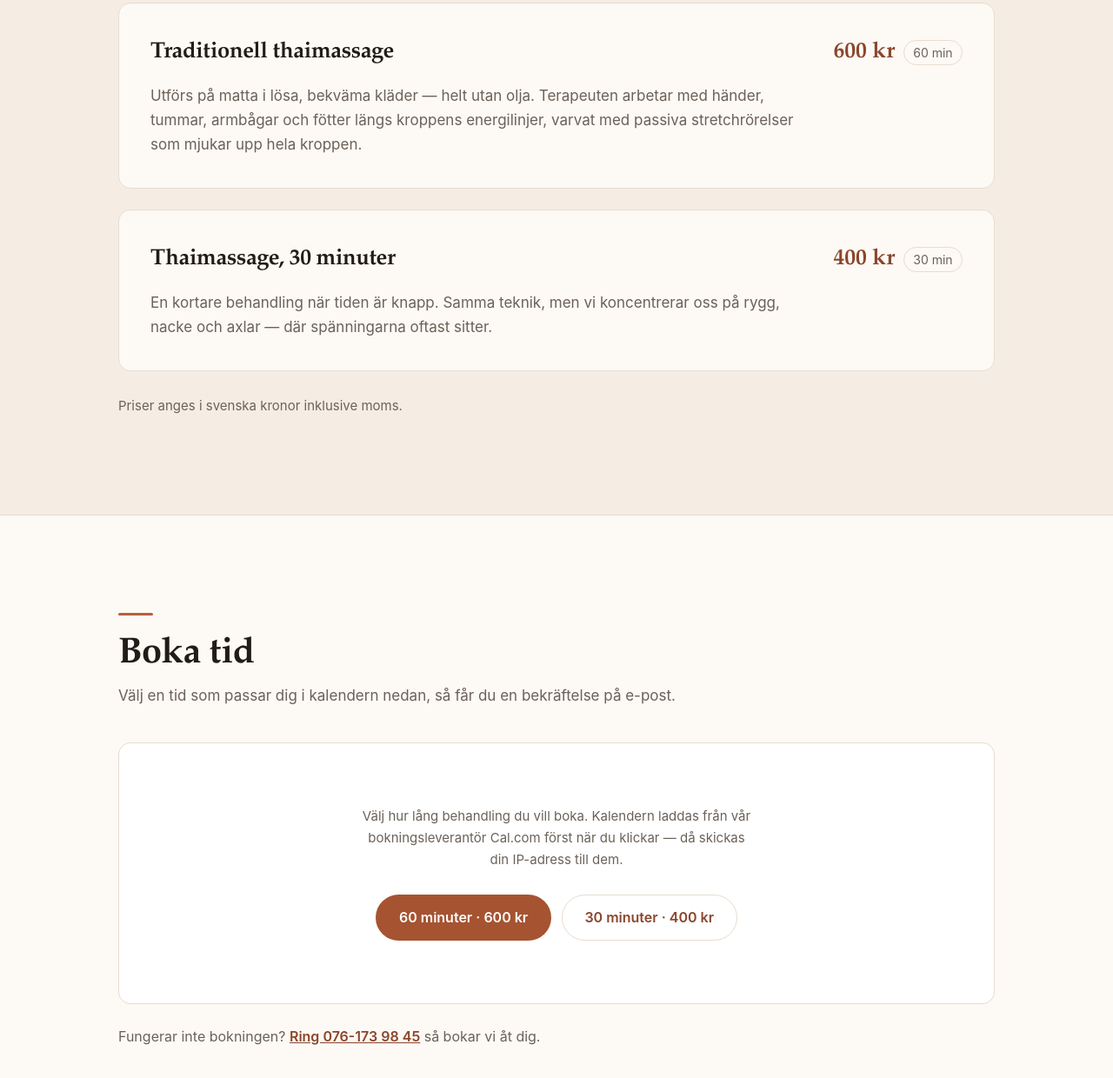
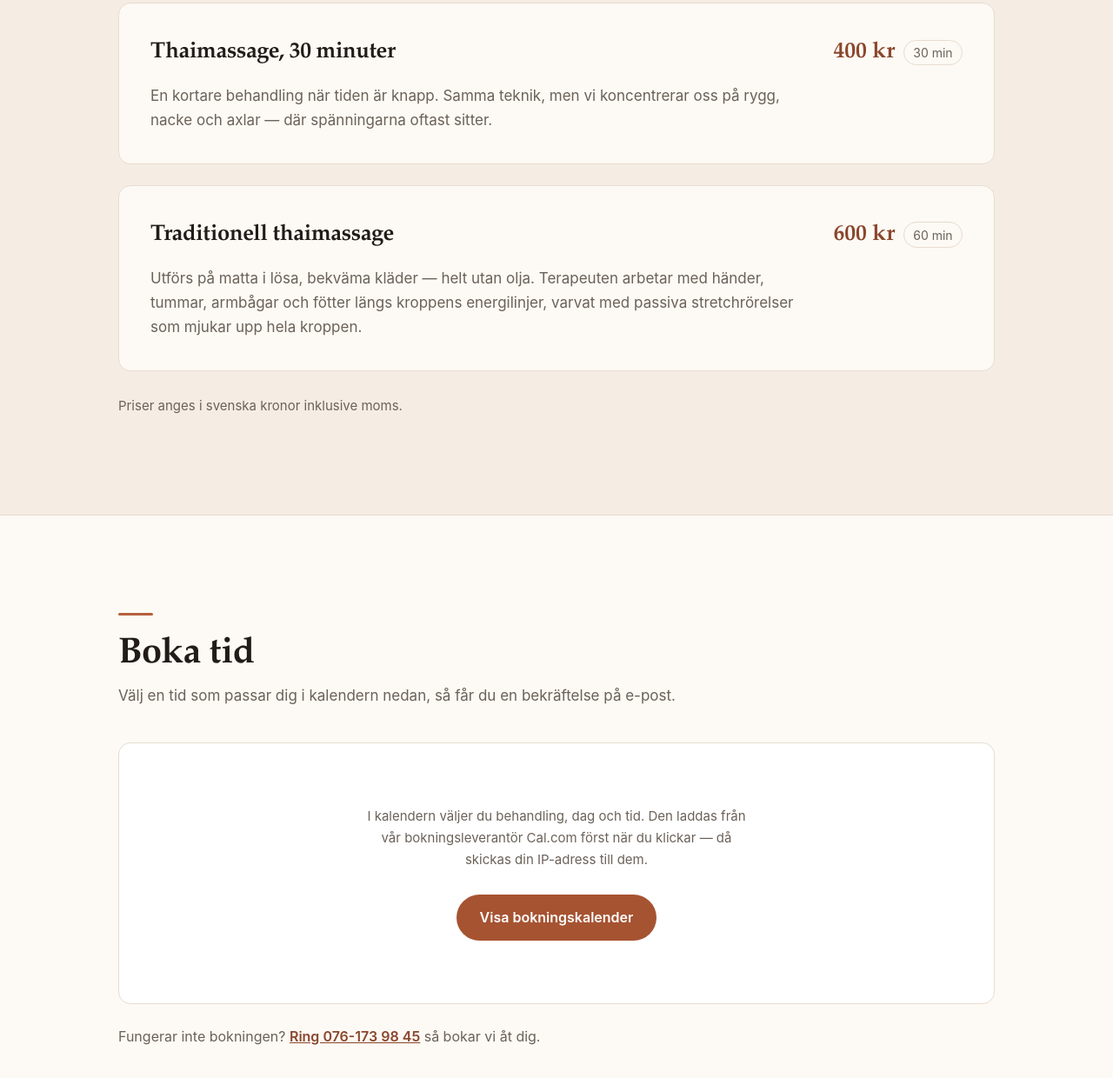
Before and after one commit to peraakesson-cloud/cananga-wellness, a plain HTML site: page index.html in a window 1280 px wide. Shown: the part 1048-2288 px from the top of the page at 87% size. Drawn offline with Linux system fonts and the light colour scheme.

Commit message:
Boka: en knapp till kalendern, 30 min först i behandlingslistan
Bokningen visar återigen Cal.coms inbäddade kalender, men med en enda
knapp. Kalendern pekar på hela Cal.com-sidan så att besökaren väljer
längd där inne i stället för på två knappar här.

Behandlingslistan visar nu 30 minuter före 60 minuter.

Co-Authored-By: Claude Opus 5 (1M context) <noreply@anthropic.com>

```diff
--- a/index.html
+++ b/index.html
@@ -100,6 +100,21 @@
         <!-- EN BEHANDLING = ETT <li>-BLOCK. Kopiera hela blocket for att lagga till fler. -->
         <li class="treatment">
           <div class="treatment__head">
+            <h3 class="treatment__name">Thaimassage, 30 minuter</h3>
+            <p class="treatment__price">
+              <span class="treatment__amount">400&nbsp;kr</span>
+              <span class="treatment__time">30 min</span>
+            </p>
+          </div>
+          <p class="treatment__desc">
+            En kortare behandling när tiden är knapp. Samma teknik, men vi
+            koncentrerar oss på rygg, nacke och axlar — där spänningarna
+            oftast sitter.
+          </p>
+        </li>
+
+        <li class="treatment">
+          <div class="treatment__head">
             <h3 class="treatment__name">Traditionell thaimassage</h3>
             <p class="treatment__price">
               <span class="treatment__amount">600&nbsp;kr</span>
@@ -111,21 +126,6 @@
             arbetar med händer, tummar, armbågar och fötter längs kroppens
             energilinjer, varvat med passiva stretchrörelser som mjukar upp
             hela kroppen.
-          </p>
-        </li>
-
-        <li class="treatment">
-          <div class="treatment__head">
-            <h3 class="treatment__name">Thaimassage, 30 minuter</h3>
-            <p class="treatment__price">
-              <span class="treatment__amount">400&nbsp;kr</span>
-              <span class="treatment__time">30 min</span>
-            </p>
-          </div>
-          <p class="treatment__desc">
-            En kortare behandling när tiden är knapp. Samma teknik, men vi
-            koncentrerar oss på rygg, nacke och axlar — där spänningarna
-            oftast sitter.
           </p>
         </li>
         <!-- SLUT PÅ BEHANDLINGSBLOCK -->
@@ -189,8 +189,7 @@
              Ta bort en genom att radera raden. Knapparna på sidan
              byggs automatiskt utifrån den här listan. */
           var CAL_EVENTS = [
-            { label: "60 minuter", price: "600 kr", link: "per-mikael-akesson-vjsgfw/60min", namespace: "60min" },
-            { label: "30 minuter", price: "400 kr", link: "per-mikael-akesson-vjsgfw/30min", namespace: "30min" }
+            { label: "Visa bokningskalender", price: "", link: "per-mikael-akesson-vjsgfw", namespace: "boka" }
           ];
         </script>
 
@@ -198,7 +197,7 @@
              Ingen kontakt med Cal.com sker förrän man klickar. -->
         <div class="booking__gate" id="cal-gate">
           <p class="booking__gate-text">
-            Välj hur lång behandling du vill boka. Kalendern laddas från vår
+            I kalendern väljer du behandling, dag och tid. Den laddas från vår
             bokningsleverantör Cal.com först när du klickar — då skickas din
             IP-adress till dem.
           </p>
@@ -265,17 +264,20 @@
           box.hidden = true;
           mounts.appendChild(box);
 
+          /* Priset visas bara om det är ifyllt */
+          var text = ev.price ? ev.label + " · " + ev.price : ev.label;
+
           var start = document.createElement("button");
           start.type = "button";
           start.className = "btn " + (i === 0 ? "btn--primary" : "btn--quiet");
-          start.textContent = ev.label + " · " + ev.price;
+          start.textContent = text;
           start.addEventListener("click", function () { visa(i); });
           choices.appendChild(start);
 
           var tab = document.createElement("button");
           tab.type = "button";
           tab.className = "booking__tab";
-          tab.textContent = ev.label + " · " + ev.price;
+          tab.textContent = text;
           tab.setAttribute("aria-pressed", "false");
           tab.addEventListener("click", function () { visa(i); });
           tabs.appendChild(tab);
```
